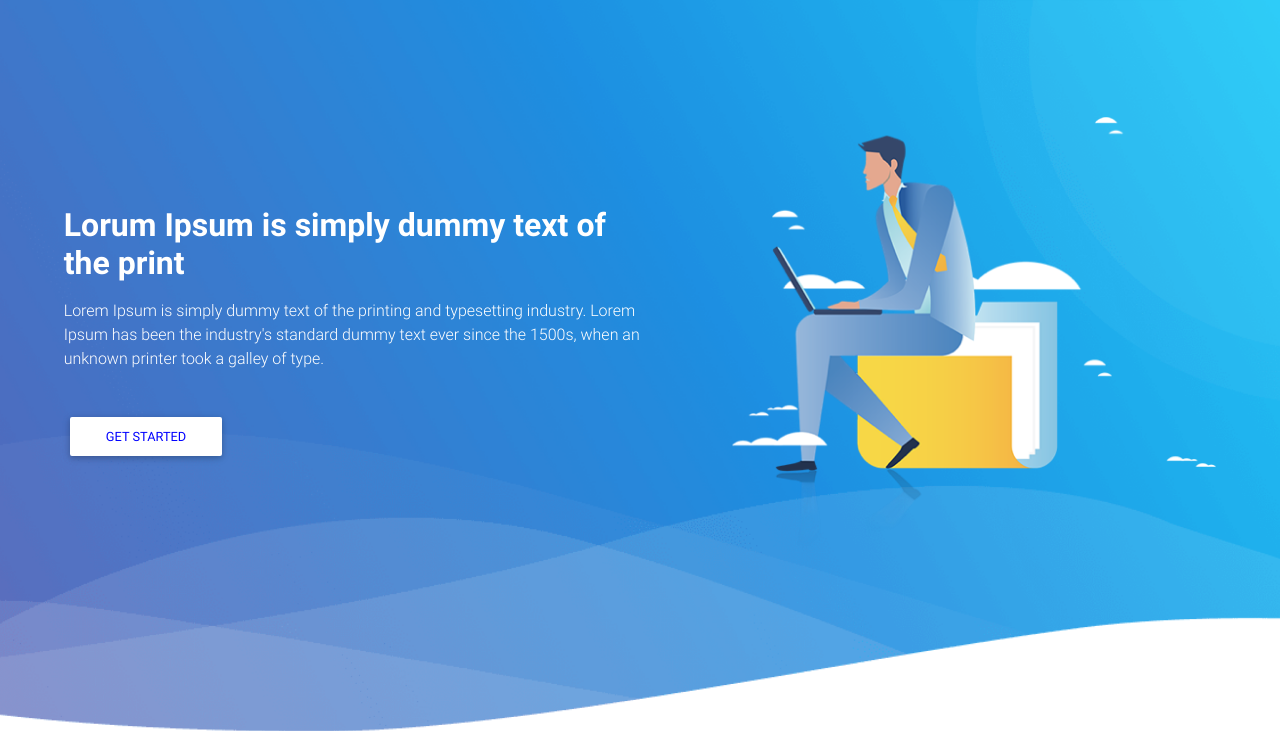
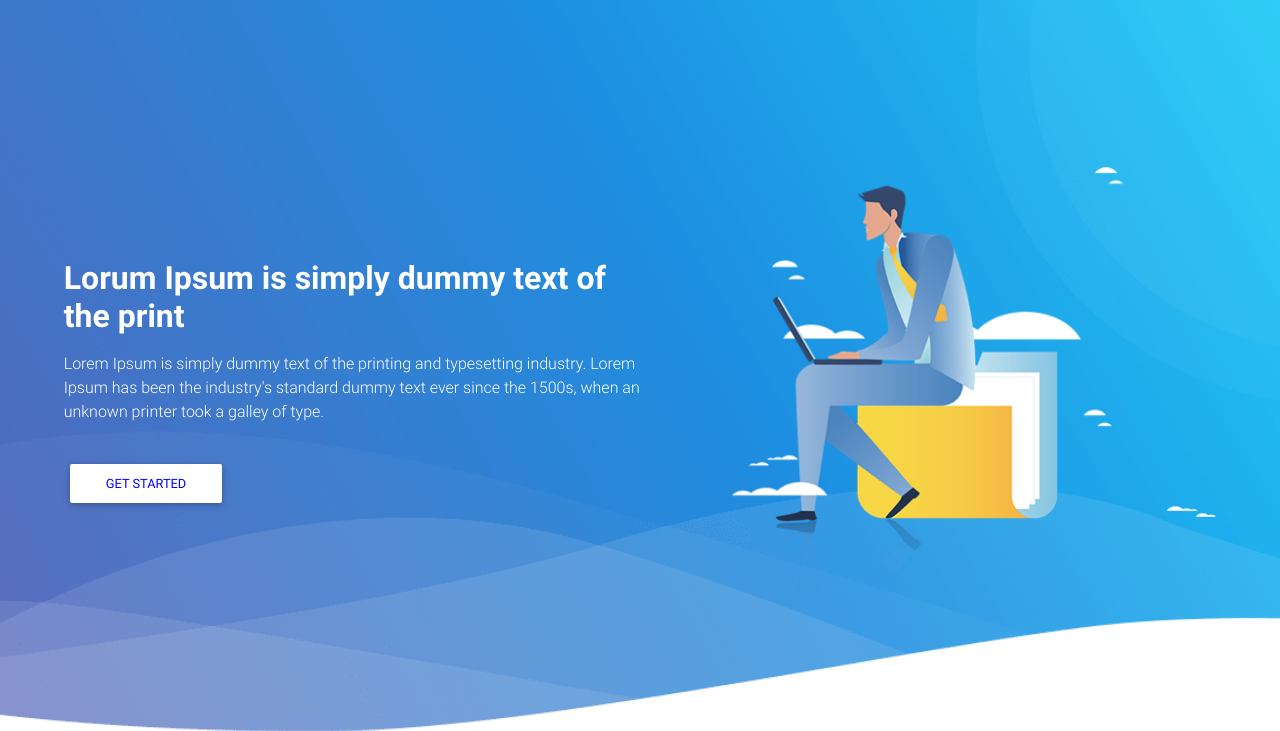
Before and after one commit to Akash187/SketchBrahma-Assignment, a plain HTML site: page index.html in a window 1280 px wide. Shown: the part 66-797 px from the top of the page. Drawn offline with Linux system fonts and the light colour scheme; files whose address does not match are found by name.

```diff
--- a/css/style.css
+++ b/css/style.css
@@ -22,3 +22,7 @@ html, body,header,#intro{
     border: 2px solid white;
     color: blue !important;
 }
+
+.xs{
+    margin-top: 100px;
+}
--- a/index.html
+++ b/index.html
@@ -64,14 +64,14 @@
   <div id="intro" class="view">
     <div class="full-bg-img">
       <div class="container-fluid full-bg-img d-flex align-items-center justify-content-center">
-        <div class="row mx-2 d-flex justify-content-around">
+        <div class="row mx-2 d-flex justify-content-around xs">
           <div class="col-sm-6 d-flex flex-column justify-content-center align-items-start">
             <h2 class="h2-responsive font-weight-bold white-text mb-3">Lorum Ipsum is simply dummy text of the print</h2>
             <p class="white-text mb-3">Lorem Ipsum is simply dummy text of the printing and typesetting industry. Lorem Ipsum has been the industry's standard dummy text ever since the 1500s, when an unknown printer took a galley of type.</p>
             <br>
-            <button type="button" class="btn btn-white waves-effect py-2 _registerBtn">Get Started</button>
+            <button type="button" class="btn btn-white waves-effect py-2 _registerBtn mt-0">Get Started</button>
           </div>
-          <div class="col-sm-5">
+          <div class="col-sm-5 col-xs-8">
             <img class="img-fluid" src="img/assets/banner-right.png">
           </div>
         </div>
```
